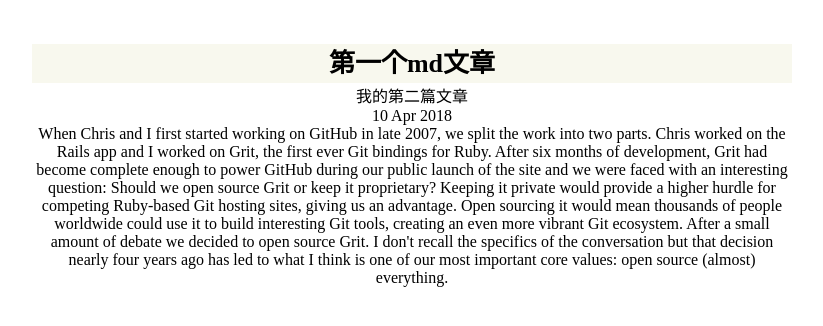
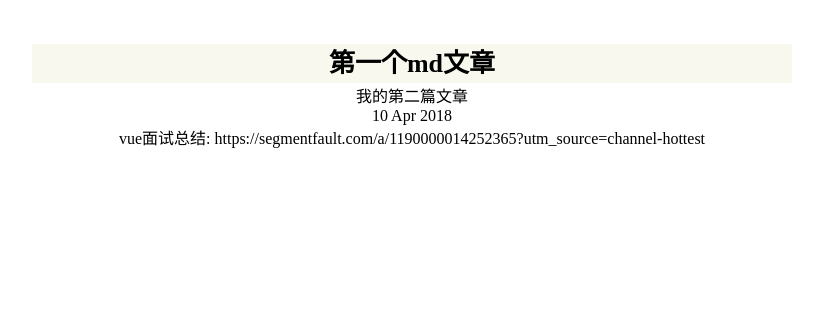
Before and after one commit to brucegwj/jekyll_demo, a Jekyll site: the page built from _posts/2018-04-10-test.html, in a window 1280 px wide. Shown: the top 326 px of the page, without its empty margins (228-1051 px from the left). Built offline with Jekyll 4.4.1, drawn with Linux system fonts in a browser that asks for light colours.

Commit message:
home style

```diff
--- a/_layouts/default.html
+++ b/_layouts/default.html
@@ -3,7 +3,7 @@
 　　<html>
 	　　<head>
 	　　　　<meta http-equiv="content-type" content="text/html; charset=utf-8" />
-			<link rel="shortcut icon" href="/logo.png" type="image/png" />
+			<link rel="shortcut icon" href="/jekyll_demo/static/logo.png" type="image/png" />
 			<link rel="stylesheet" type="text/css" href="/jekyll_demo/static/css/index.css">
 	　　　　<title>{{ page.title }}</title>
 	　　</head>
--- a/_posts/2018-04-10-test.html
+++ b/_posts/2018-04-10-test.html
@@ -8,10 +8,7 @@
 
 <p>{{ page.date | date_to_string }}</p>
 
-When Chris and I first started working on GitHub in late 2007, we split the work into two parts. Chris worked on the Rails app and I worked on Grit, the first ever Git bindings for Ruby. After six months of development, Grit had become complete enough to power GitHub during our public launch of the site and we were faced with an interesting question:
-
-Should we open source Grit or keep it proprietary?
-
-Keeping it private would provide a higher hurdle for competing Ruby-based Git hosting sites, giving us an advantage. Open sourcing it would mean thousands of people worldwide could use it to build interesting Git tools, creating an even more vibrant Git ecosystem.
-
-After a small amount of debate we decided to open source Grit. I don't recall the specifics of the conversation but that decision nearly four years ago has led to what I think is one of our most important core values: open source (almost) everything.
+<div>
+	vue面试总结:
+	<a href="https://segmentfault.com/a/1190000014252365?utm_source=channel-hottest">https://segmentfault.com/a/1190000014252365?utm_source=channel-hottest</a>
+</div>
```
Also changed, not shown: logo.png (deleted).
